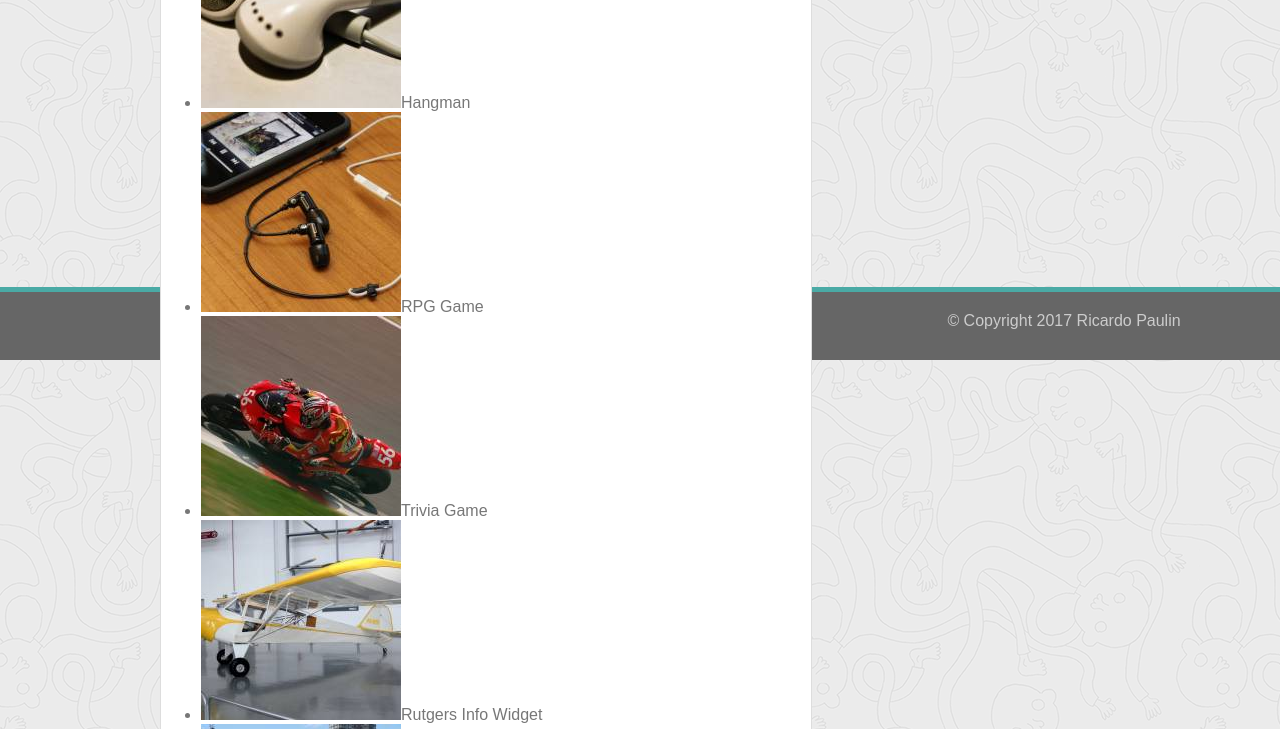
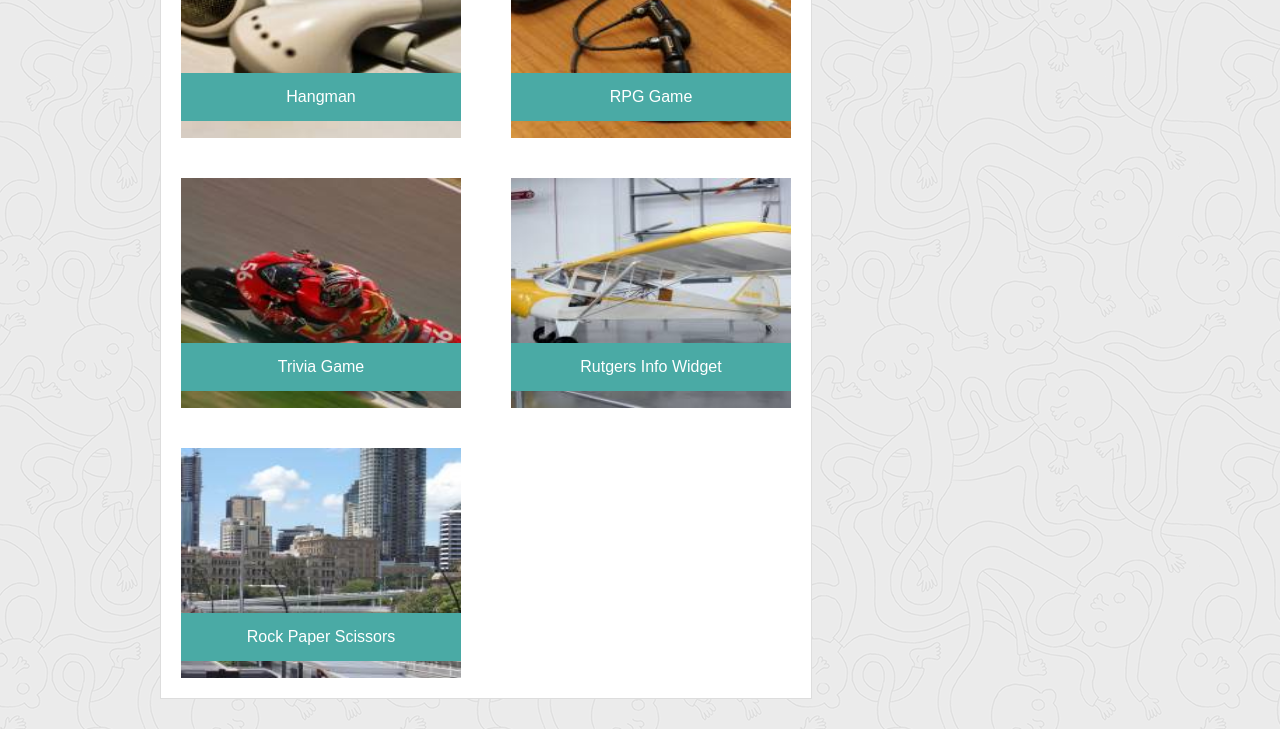
Before and after one commit to rpaulin90/Basic-Portfolio, a plain HTML site: page portfolio.html in a window 1280 px wide. Shown: the part 325-1054 px from the top of the page. Drawn offline with Linux system fonts and the light colour scheme.

Commit message:
modified footer in all files and images of portfolio

```diff
--- a/assets/css/style.css
+++ b/assets/css/style.css
@@ -12,7 +12,7 @@ header {
 
 body {
 	color: grey;
-    /* width: 1200px; */
+    width: initial;
     margin: 0;
     padding: 0;
     font-family: 'Arial', 'Helvetica Neue', Helvetica, sans-serif;
@@ -83,6 +83,10 @@ section {
 	padding-right: 24px;
 }
 
+.margin-right {
+	margin-right: 60px;
+}
+
 .a-links {
 	display: block;
 	text-align: center;
@@ -99,7 +103,7 @@ section {
 .container {
     width: 960px;
     margin: 0 auto;
-    height: 455px;
+    height: 960px;
     clear: both;
 }
 
@@ -159,14 +163,37 @@ input {
 #ul-portfolio {
     margin-top: 20px;
     margin-bottom: 20px;
+    padding-left: 20px;
 }
 
 .li-portfolio {
-
+	float: left;
+    list-style-type: none;
+    width: 280px;
+    height: 230px;
+    padding: 0;
+    /*margin-bottom: 40px;*/
 }
 
 .image-portfolio {
+	float: left;
+    overflow: hidden;
+    width: 280px;
+    height: 230px;
+    /* margin-right: 10px; */
+}
 
+.a-portfolio {
+	float: left;
+    position: relative;
+    bottom: 65px;
+    background-color: #4aaaa5;
+    width: 280px;
+    text-align: center;
+    padding-top: 15px;
+    padding-bottom: 15px;
+    color: #fff;
+    text-decoration: none;
 }
 
 
@@ -223,31 +250,11 @@ h3 {
 
 /* css for the sticky footer starts here */
 
-#copyright {
+.footer {
 	text-align: center;
-    margin-top: 20px;
     color: #cccccc;
-    margin-bottom: 10px;
-}
-
-* {
-    margin: 0;
-}
-
-html, body {
-    height: 100%;
-}
-
-.wrapper {
-    min-height: 100%;
-    height: auto !important;
-    height: 100%;
-    margin: 0 auto -142px; /* the bottom margin is the negative value of the footer's height */
-}
-
-.footer, .push {
-    margin-top: 20px;
-    padding-bottom: 20px;
+    position: relative;
+    top: 20px;
 }
 
 input[type=submit] {
@@ -257,5 +264,27 @@ input[type=submit] {
     margin: 8px 0;
     border: none;
     /*border-radius: 4px;*/
-    cursor: pointer;
+  	cursor: pointer;
 }
+
+* {
+  margin: 0;
+}
+html, body {
+  height: 100%;
+}
+.page-wrap {
+  min-height: 100%;
+  /* equal to footer height */
+  margin-bottom: -60px;
+}
+.page-wrap:after {
+  content: "";
+  display: block;
+}
+.site-footer, .page-wrap:after {
+  height: 60px;
+}
+.site-footer {
+  background: orange;
+}
--- a/portfolio.html
+++ b/portfolio.html
@@ -7,8 +7,6 @@
 </head>
 
 <body style="background-image: url(assets/images/ignasi_pattern_s.png)">
-
-<body>
 
 <!-- <div class="wrapper"> -->
 		<!-- header section includes "Ricardo Paulin" and About | Portfolio | Connect -->
@@ -33,18 +31,22 @@
 			</div>
 		</header>
 
+		<div class="page-wrap">
+
 <div class="container">
 <section id="about-me">
 <h2 id="main-panel-title">Portfolio</h2>
 
+<div>
 <ul id="ul-portfolio">
-	<li class="li-portfolio"><img src="assets/images/placeholder1.jpg" alt="Hangman" class="image-portfolio">Hangman</li>
-	<li class="li-portfolio"><img src="assets/images/placeholder2.jpg" alt="RPG Game" class="image-portfolio" class="image-portfolio">RPG Game</li>
-	<li class="li-portfolio"><img src="assets/images/placeholder3.jpg" alt="Trivia Game" class="image-portfolio" class="image-portfolio">Trivia Game</li>
-	<li class="li-portfolio"><img src="assets/images/placeholder4.jpg" alt="Rutgers Info Widget" class="image-portfolio" class="image-portfolio">Rutgers Info Widget</li>
-	<li class="li-portfolio"><img src="assets/images/placeholder5.jpg" alt="Rock Paper Scissors" class="image-portfolio" class="image-portfolio">Rock Paper Scissors</li>
+	<li class="li-portfolio margin-right" style="margin-right: 50px; margin-bottom: 40px"><img src="assets/images/placeholder1.jpg" alt="Hangman" class="image-portfolio"><a href="#" class="a-portfolio">Hangman</a></li>
+	<li class="li-portfolio" style="margin-bottom: 40px"><img src="assets/images/placeholder2.jpg" alt="RPG Game" class="image-portfolio" class="image-portfolio"><a href="#" class="a-portfolio">RPG Game</a></li>
+	<li class="li-portfolio margin-right margin-bottom: 40px" style="margin-right: 50px;"><img src="assets/images/placeholder3.jpg" alt="Trivia Game" class="image-portfolio" class="image-portfolio"><a href="#" class="a-portfolio">Trivia Game</a></li>
+	<li class="li-portfolio" style="margin-bottom: 40px"><img src="assets/images/placeholder4.jpg" alt="Rutgers Info Widget" class="image-portfolio" class="image-portfolio"><a href="#" class="a-portfolio">Rutgers Info Widget</a></li>
+	<li class="li-portfolio";><img src="assets/images/placeholder5.jpg" alt="Rock Paper Scissors" class="image-portfolio" class="image-portfolio"><a href="#" class="a-portfolio">Rock Paper Scissors</a></li>
 </ul>
-<br />
+</div>
+</section>
 
 <section id="connect">
 
@@ -71,14 +73,15 @@
 		</div>
 
 
-	<div class="push"></div>
 	</div>
 
-		<div class="footer" style="border-top: 5px solid #4aaaa5;background-color: #666666">
-		<footer>
-			<p id="copyright">&copy; Copyright 2017 Ricardo Paulin</p>
-		</footer>
-		</div>
+	<footer class="site-footer">
+	<p class="footer">
+  	&copy; Copyright 2017 Ricardo Paulin
+  	</p>
+	</footer>
+
+	</body>
 
 </body>
 </html>
```
Also changed, not shown: contact.html (+8 -8 lines), index.html (+11 -4 lines).
